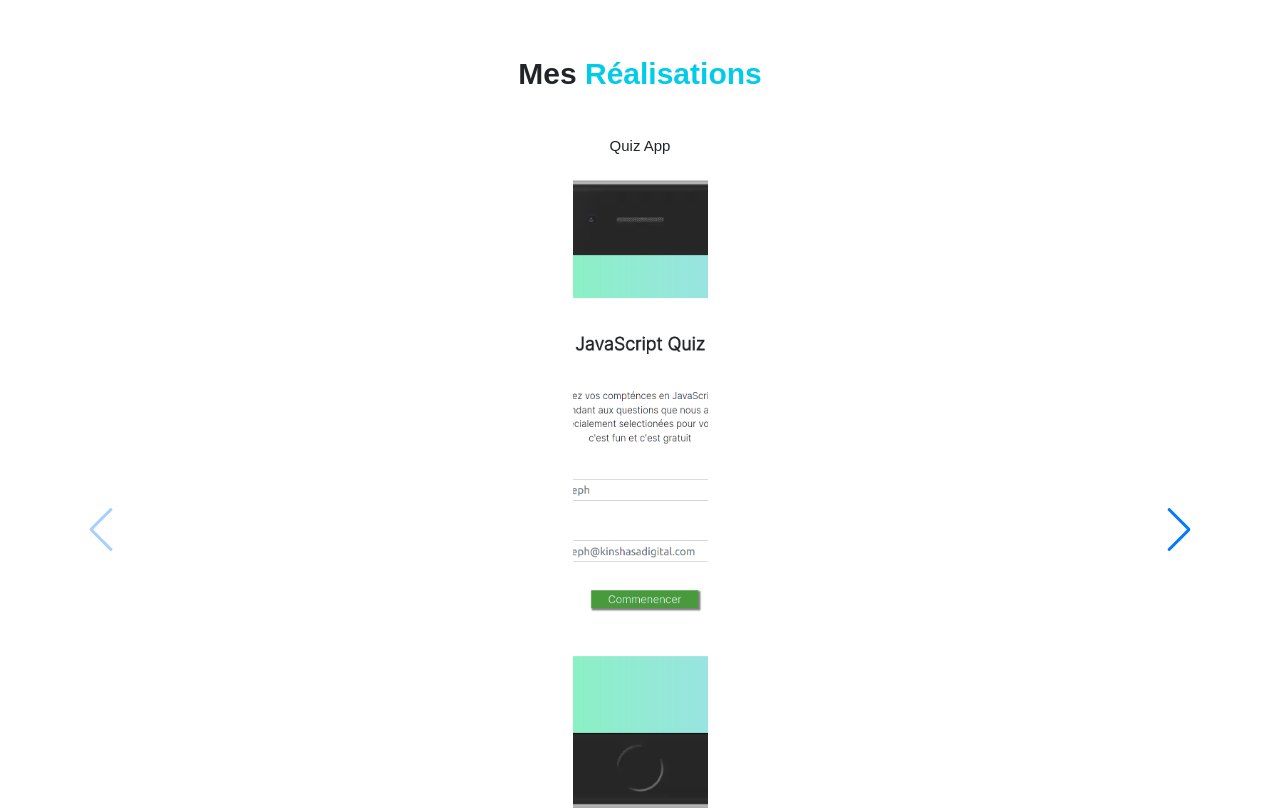
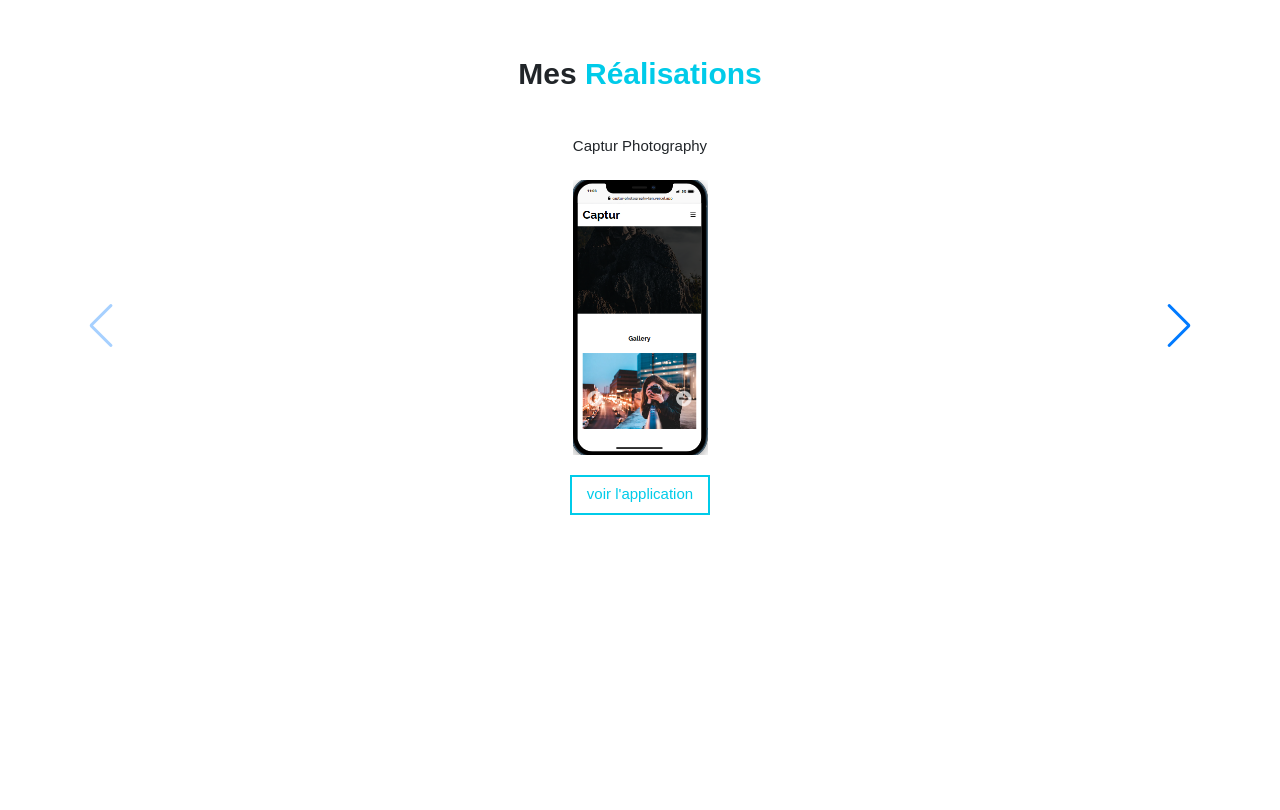
Before and after one commit to Pathymavuba/portfolio-pathy, a React (Create React App) app: page / in a window 1280 px wide. Shown: the part 2200-3010 px from the top of the page. Built offline with nearby package versions, Linux system fonts and the light colour scheme.

Commit message:
fix on achivement section

```diff
--- a/src/pages/AchievementPage.tsx
+++ b/src/pages/AchievementPage.tsx
@@ -20,6 +20,15 @@ const AchievementPage = () => {
       <h4 className="title-section">Mes <span>réalisations</span></h4>
       <div className="container slider">
         <Swiper navigation={true} modules={[Navigation]} className="mySwiper">
+        <SwiperSlide>
+            <div className="realisation">
+              <h4>Captur photography</h4>
+              <img className="mobile" src={captur} alt="" />
+              <a href="https://captur-photography-ten.vercel.app/">
+                <button className="mybutn">voir l'application</button>
+              </a>
+            </div>
+          </SwiperSlide>
           <SwiperSlide>
             <div className="realisation">
               <h4>Quiz App</h4>
@@ -56,15 +65,6 @@ const AchievementPage = () => {
               </a>
             </div>
           </SwiperSlide>
-          <SwiperSlide>
-            <div className="realisation">
-              <h4>Captur photography</h4>
-              <img className="tablet" src={captur} alt="" />
-              <a href="https://captur-photography-ten.vercel.app/">
-                <button className="mybutn">voir l'application</button>
-              </a>
-            </div>
-          </SwiperSlide>
         </Swiper>
       </div>
       <div className="chevron">
```
